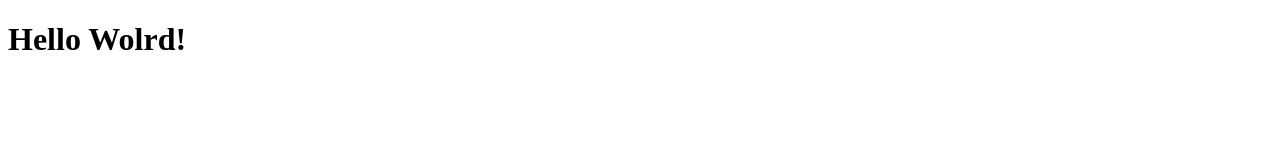
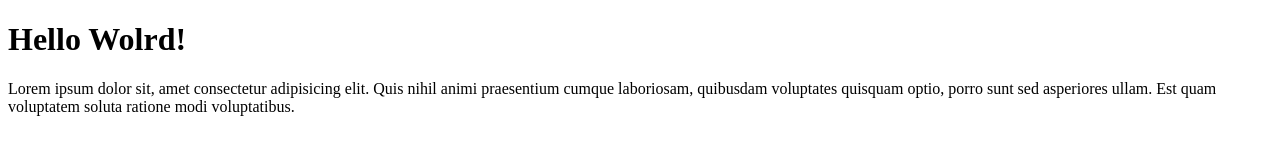
Before and after one commit to faiqfadlurrohman/faiq-git-test, a plain HTML site: page index.html in a window 1280 px wide. Drawn offline with Linux system fonts and the light colour scheme.

Commit message:
menambahkan paragraf

```diff
--- a/index.html
+++ b/index.html
@@ -10,6 +10,9 @@
 
 <body>
     <h1>Hello Wolrd!</h1>
+    <p>Lorem ipsum dolor sit, amet consectetur adipisicing elit. Quis nihil animi praesentium cumque laboriosam,
+        quibusdam voluptates quisquam optio, porro sunt sed asperiores ullam. Est quam voluptatem soluta ratione modi
+        voluptatibus.</p>
 </body>
 
 </html>
```
